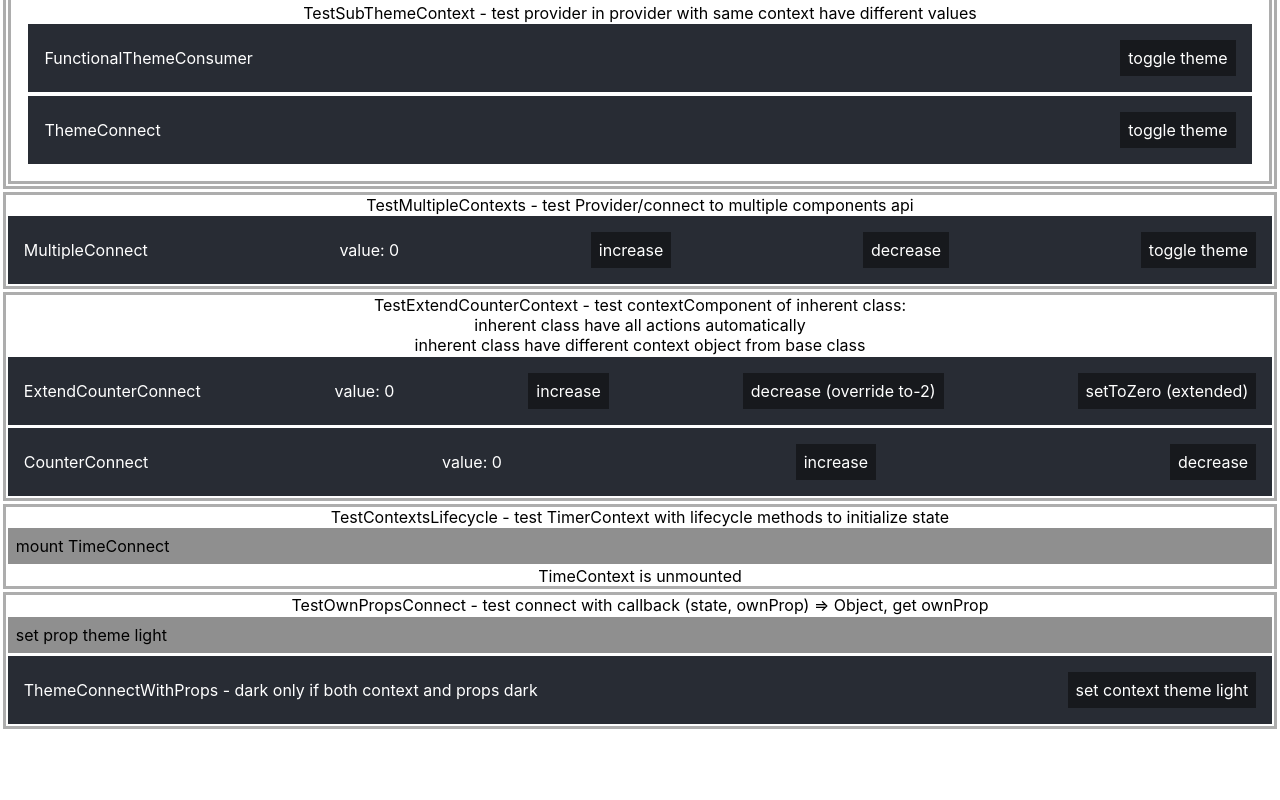
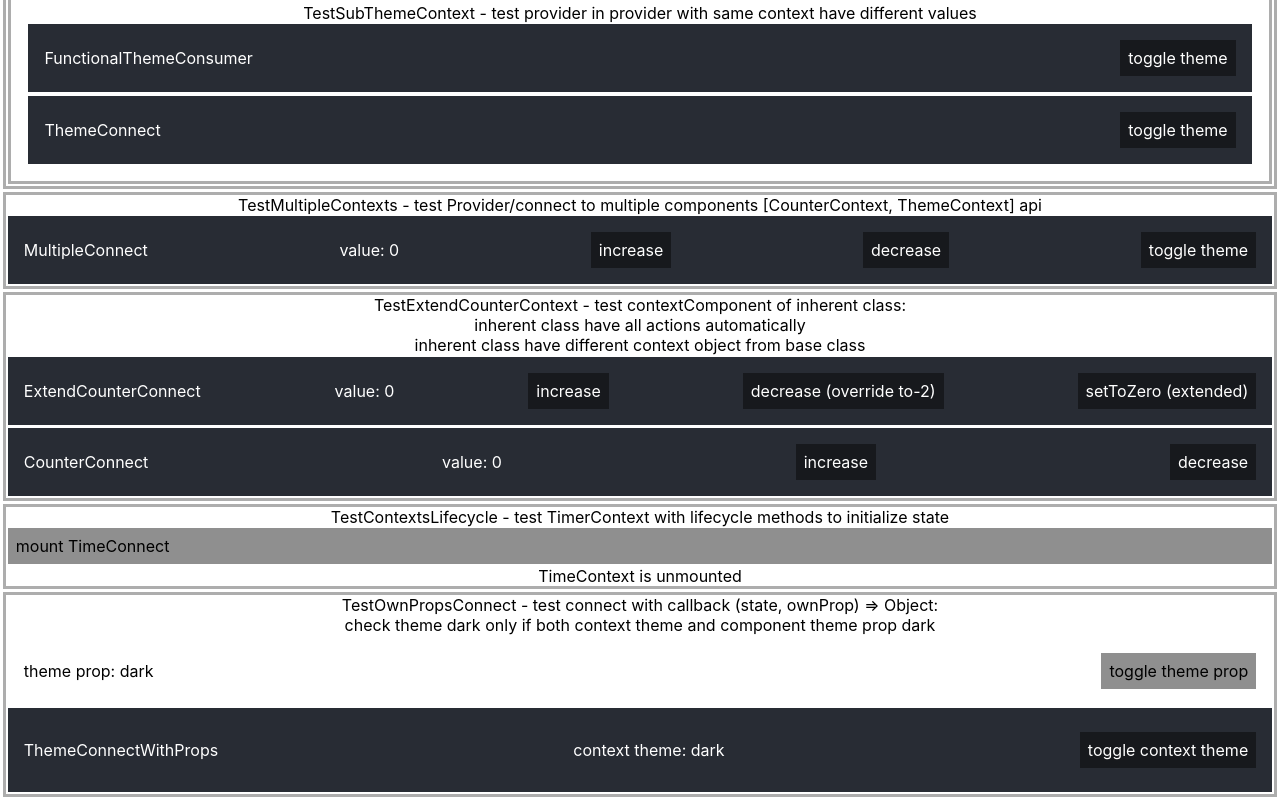
Before and after one commit to YehudaGold/context-component, a React (Create React App) app: page / in a window 1280 px wide. Shown: the part 400-1200 px from the top of the page. Before the commit the page ends 1132 px from the top, so only its background shows below. Built offline with nearby package versions, Linux system fonts and the light colour scheme.

Commit message:
clean TestOwnPropsConnect and css

```diff
--- a/src/App.css
+++ b/src/App.css
@@ -2,7 +2,7 @@
     text-align: center;
 }
 
-.consumers-list {
+.list {
     margin: 0.2em;
     display: flex;
     flex-direction: column;
@@ -10,7 +10,7 @@
     border-color: #00000052;
 }
 
-.consumers-list > * {
+.list > * {
     width: -webkit-fill-available;
     margin: 0.1em;
     padding: 01em;
--- a/src/Components/TestContextsLifecycle.jsx
+++ b/src/Components/TestContextsLifecycle.jsx
@@ -12,7 +12,7 @@ const TestContextsLifecycle = () => {
           );
 
     return (
-        <div className="consumers-list">
+        <div className="list">
             TestContextsLifecycle - test TimerContext with lifecycle methods to initialize state
             <Button
                 handelClick={toggleShowTimeContext}
--- a/src/Components/TestExtendCounterContext.jsx
+++ b/src/Components/TestExtendCounterContext.jsx
@@ -6,16 +6,16 @@ import CounterConnect from './Counter/CounterConnect';
 import ExtendCounterConnect from './Counter/ExtendCounterConnect';
 
 const TestExtendCounterContext = () =>
-    <div className="consumers-list">
-        <CounterContext>
-            <ExtendCounterContext>
+    <CounterContext>
+        <ExtendCounterContext>
+            <div className="list">
                 TestExtendCounterContext - test contextComponent of inherent class:  <br />
                 inherent class have all actions automatically <br />
                 inherent class have different context object from base class
                 <ExtendCounterConnect />
                 <CounterConnect />
-            </ExtendCounterContext>
-        </CounterContext>
-    </div>;
+            </div>
+        </ExtendCounterContext>
+    </CounterContext>;
 
 export default TestExtendCounterContext;
--- a/src/Components/TestMultiplyContexts.jsx
+++ b/src/Components/TestMultiplyContexts.jsx
@@ -7,8 +7,8 @@ import MultipleConnect from './Multiple/MultipleConnect';
 
 const TestMultipleContexts = () =>
     <Provider ContextComponents={[CounterContext, ThemeContext]}>
-        <div className="consumers-list">
-            TestMultipleContexts - test Provider/connect to multiple components api
+        <div className="list">
+            TestMultipleContexts - test Provider/connect to multiple components [CounterContext, ThemeContext] api
             <MultipleConnect />
         </div>
     </Provider>;
--- a/src/Components/TestOwnPropsConnect.jsx
+++ b/src/Components/TestOwnPropsConnect.jsx
@@ -12,16 +12,20 @@ const TestOwnPropsConnect = () => {
           );
 
     return (
-        <div className="consumers-list">
-            TestOwnPropsConnect - test connect with callback (state, ownProp) =&gt; Object, get ownProp
-            <Button
-                handelClick={toggleThemeProp}
-                text={themeProp === 'dark' ? 'set prop theme light' : 'set prop theme dark'}
-            />
-            <ThemeContext>
+        <ThemeContext>
+            <div className="list">
+                TestOwnPropsConnect - test connect with callback (state, ownProp) =&gt; Object:<br />
+                check theme dark only if both context theme and component theme prop dark
+                <div>
+                    {`theme prop: ${themeProp}`}
+                    <Button
+                        handelClick={toggleThemeProp}
+                        text="toggle theme prop"
+                    />
+                </div>
                 <ThemeConnectWithProps theme={themeProp} />
-            </ThemeContext>
-        </div>
+            </div>
+        </ThemeContext>
     );
 };
 
--- a/src/Components/TestSubThemeContext.jsx
+++ b/src/Components/TestSubThemeContext.jsx
@@ -6,7 +6,7 @@ import ThemeConnect from './Theme/ThemeConnect';
 
 const TestSubThemeContext = () =>
     <ThemeContext>
-        <div className="consumers-list">
+        <div className="list">
             TestSubThemeContext - test provider in provider with same context have different values
             <FunctionalThemeConsumer />
             <ThemeConnect />
--- a/src/Components/TestThemeContext.jsx
+++ b/src/Components/TestThemeContext.jsx
@@ -9,7 +9,7 @@ import ThemeUseContext from './Theme/ThemeUseContext';
 
 const TestThemeContext = props =>
     <ThemeContext>
-        <div className="consumers-list">
+        <div className="list">
             TestThemeContext - test all different consume context ways
             <FunctionalThemeConsumer />
             <ThemeConnect />
--- a/src/Components/Theme/ThemeConnectWithProps.jsx
+++ b/src/Components/Theme/ThemeConnectWithProps.jsx
@@ -17,8 +17,9 @@ class ThemeConnectWithProps extends PureComponent {
 
         return (
             <div className={theme}>
-                ThemeConnectWithProps - dark only if both context and props dark
-                <Button handelClick={toggleTheme} text={`set context theme ${contextTheme === 'dark' ? 'light' : 'dark'}`} />
+                ThemeConnectWithProps
+                <p>{`context theme: ${contextTheme}`}</p>
+                <Button handelClick={toggleTheme} text="toggle context theme" />
             </div>
         );
     }
```
